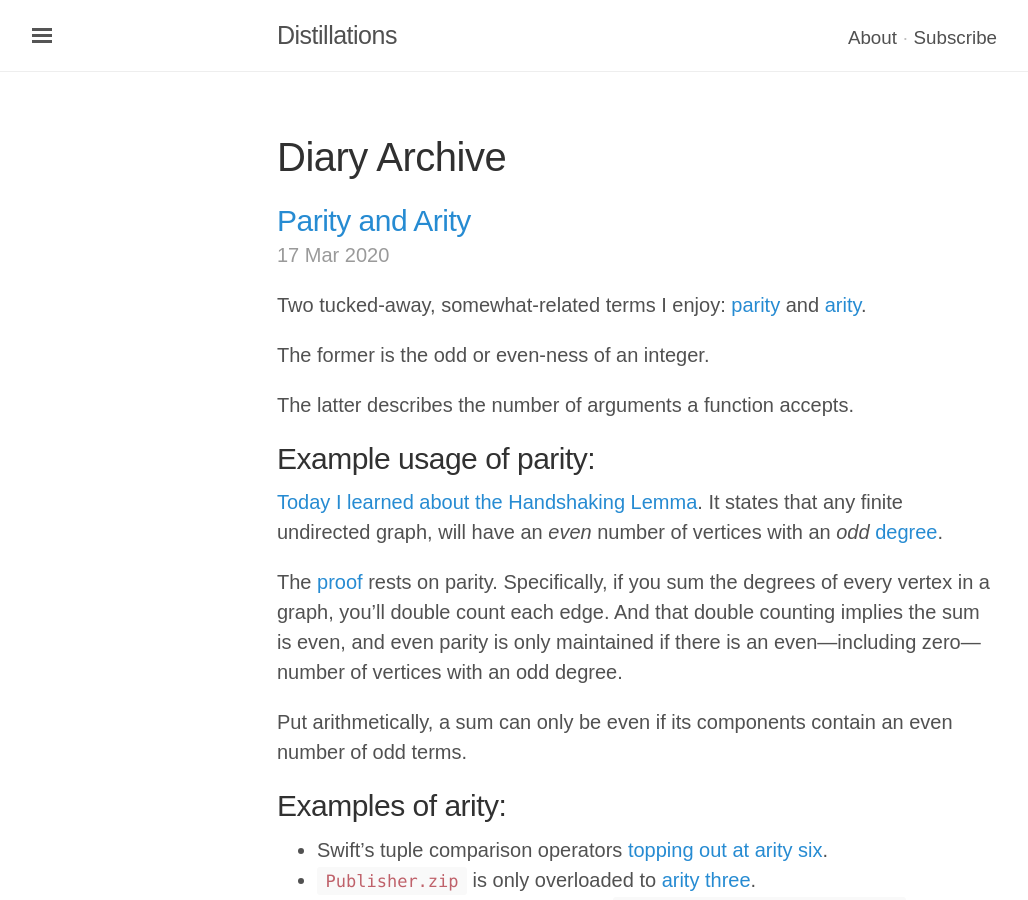
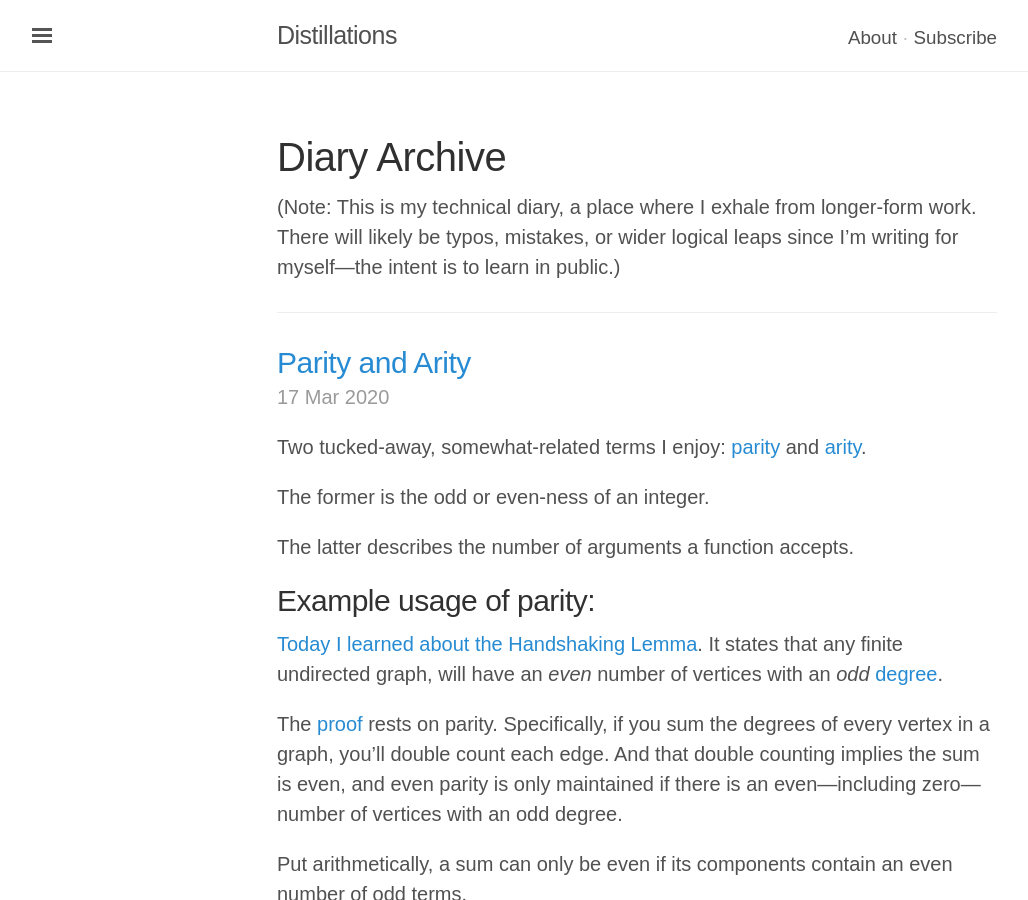
Before and after one commit to rvsrvs/jasdev.github.io, a Jekyll site: the page built from _notes/all.md, in a window 1280 px wide and 900 px high. Shown: the whole window, without its empty margins (3-1031 px from the left). Built offline with Jekyll 4.4.1, drawn with Linux system fonts in a browser that asks for light colours; some web fonts are replaced.

Commit message:
Add qualifier on diary entires.

```diff
--- a/_layouts/note.html
+++ b/_layouts/note.html
@@ -5,6 +5,11 @@ layout: default
 <div class="post">
   <h1 class="post-title">{{ page.title }}</h1>
   <span class="post-date">{{ page.date | date_to_string }}</span>
+
+(Note: this is an entry in my technical diary, a place where I exhale from longer-form work. There will likely be typos, mistakes, or wider logical leaps since I’m writing for myself—the intent here is to learn in public.)
+
+<hr>
+
   {{ content }}
 </div>
 
--- a/_notes/all.md
+++ b/_notes/all.md
@@ -5,6 +5,11 @@ title: Diary Archive
 ---
 
 {% assign sorted_entries = site.notes | sort: "date" | reverse %}
+
+(Note: This is my technical diary, a place where I exhale from longer-form work. There will likely be typos, mistakes, or wider logical leaps since I’m writing for myself—the intent is to learn in public.)
+
+<hr>
+
 {% for entry in sorted_entries %}
   {% if entry.title != "Diary Archive" %}
 ## [{{ entry.title }}]({{ entry.url }})
--- a/index.html
+++ b/index.html
@@ -32,7 +32,7 @@ First time here? Entries suffixed with an asterisk are my favorites.
     </div>
   {% endfor %}
   <div class="post-link">
-    <a href="https://github.com/jasdev/18S097-swift">A Swift attempt at the <i>Programming with Categories</i> problem sets.</a>
+    <a href="https://github.com/jasdev/18S097-swift">A Swift attempt at the <i>Programming with Categories</i> problem sets</a>
   </div>
 
   <h3>Essays</h3>
```
Also changed, not shown: other parts of index.html (+1 -1 lines), about.md (+1 -1 lines).
